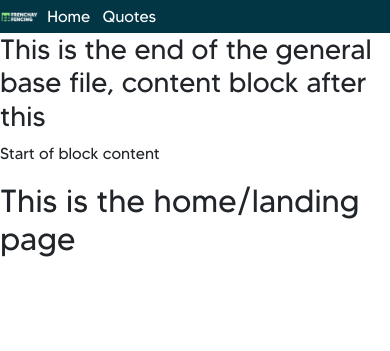
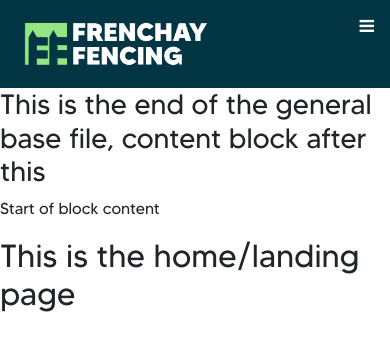
Before and after one commit to jackkeepin/Frenchay-Fencing-Management-Service, a Django app: page / in a window 390 px wide. Shown: the top 351 px of the page. Run offline with Django 3.2, Linux system fonts and the light colour scheme; some libraries are stand-ins or nearby versions.

Commit message:
Updates to navbar - needs overhaul

```diff
--- a/general/static/general/main.css
+++ b/general/static/general/main.css
@@ -41,3 +41,108 @@ body {
   max-width: 10%;
   max-height: 10%;
 }
+
+/* body {
+  margin: 0;
+  font-family: Arial, Helvetica, sans-serif;
+} */
+/* --------------------------------------------------------------------------------- */
+.topnav {
+  overflow: hidden;
+  background-color: #023644;
+  /* vertical-align: middle; */
+  /* display: flex; */
+  align-items: center;
+}
+
+.topnav a {
+  float: left;
+  /* display: inline; */
+  color: #ffffff;
+  text-align: center;
+  padding: 14px 16px;
+  text-decoration: none;
+  font-size: 17px;
+  /* vertical-align: middle; */
+  margin-left: auto;
+  /* order: 2; */
+}
+
+.topnav a:hover {
+  color: #92e782;
+  cursor: pointer;
+}
+
+/* .topnav a.active {
+  background-color: #4caf50;
+  color: white;
+} */
+
+.topnav .icon {
+  display: none;
+}
+
+@media screen and (max-width: 600px) {
+  .topnav a:not(:first-child) {
+    display: none;
+  }
+  .topnav a.icon {
+    float: right;
+    display: block;
+  }
+}
+
+@media screen and (max-width: 600px) {
+  .topnav.responsive {
+    position: relative;
+  }
+  .topnav.responsive .icon {
+    position: absolute;
+    right: 0;
+    top: 0;
+  }
+  .topnav.responsive a {
+    float: none;
+    display: block;
+    text-align: left;
+  }
+}
+
+/* .container {
+  width: 100%;
+  white-space: nowrap;
+} */
+/* @media only screen and (min-width: 1280px) {
+  #Container {
+    width: 95%;
+  }
+
+  #PageContent {
+    margin: 0px auto;
+    max-width: 100%;
+  }
+
+  #PageInfo {
+    max-width: 100%;
+  }
+
+  .InfoContent {
+    max-width: 100%;
+  }
+
+  .c640 {
+    width: 20%;
+  }
+
+  .c640 .box {
+    width: 100%;
+  }
+
+  #navigation {
+    width: auto;
+  }
+
+  .box {
+    float: none;
+  }
+} */
--- a/general/templates/general/base.html
+++ b/general/templates/general/base.html
@@ -2,27 +2,82 @@
 
 <!DOCTYPE html>
 <html lang="en">
+
     <head>
+        <meta charset="utf-8"/>
+        <meta name="viewport" content="width=device-width, initial-scale=1, shrink-to-fit=no" />
 
+        <link rel="stylesheet" href="https://cdnjs.cloudflare.com/ajax/libs/font-awesome/4.7.0/css/font-awesome.min.css">
+
+        <!-- <link rel="stylesheet" href="https://stackpath.bootstrapcdn.com/bootstrap/4.4.1/css/bootstrap.min.css" integrity="sha384-Vkoo8x4CGsO3+Hhxv8T/Q5PaXtkKtu6ug5TOeNV6gBiFeWPGFN9MuhOf23Q9Ifjh" crossorigin="anonymous"> -->
         <link rel="stylesheet" href="https://stackpath.bootstrapcdn.com/bootstrap/4.5.2/css/bootstrap.min.css" integrity="sha384-JcKb8q3iqJ61gNV9KGb8thSsNjpSL0n8PARn9HuZOnIxN0hoP+VmmDGMN5t9UJ0Z" crossorigin="anonymous">
+
         <link rel="stylesheet" href="{% static 'general/main.css' %}">
 
     </head>
 
     <body>
 
-        <div class="flex-container">
+        <!-- <div class="flex-container">
             <div class="topbar">
                 <img id="navbar_logo" src="{% static 'general/logosmall.jpg' %}" alt="Frenchay Fencing Logo">
                 <a id="title" href="{% url 'general-home' %}">Home</a>
                 <a id="anotherLink" href="{% url 'quote-home' %}">Quotes</a>
             </div>
-    </div>
+        </div> -->
+
+        <!-- <nav class="navbar navbar-light navbar-expand-md navigation-clean">
+            <div class="container" style="margin-left: 0; margin-right: 0;"><a class="navbar-brand" href="#"><img src="{% static 'general/logosmall.jpg' %}" style="height: 60px; width: 200px"></a><button data-toggle="collapse" data-target="#navcol-1" class="navbar-toggler"><span class="sr-only">Toggle navigation</span><span class="navbar-toggler-icon"></span></button>
+                <div class="collapse navbar-collapse" id="navcol-1">
+                    <ul class="navbar-nav ml-auto">
+                        <li class="nav-item"><a class="nav-link active" href="#">First Item</a></li>
+                        <li class="nav-item"><a class="nav-link" href="#">Second Item</a></li>
+                        <li class="nav-item"><a class="nav-link" href="#">Third Item</a></li>
+                        <li class="nav-item dropdown" style="float: right"><a aria-expanded="false" data-toggle="dropdown" class="dropdown-toggle nav-link" href="#">Dropdown </a>
+                            <div class="dropdown-menu"><a class="dropdown-item" href="#">First Item</a><a class="dropdown-item" href="#">Second Item</a><a class="dropdown-item" href="#">Third Item</a></div>
+                        </li>
+                    </ul>
+                </div>
+            </div>
+        </nav> -->
+
+        <div class="topnav" id="myTopnav">
+            <a href="#home" style="margin-left:0";><img src="{% static 'general/logosmall.jpg' %}" style="height: 60px; width: 200px; margin-right: 10px;"></a>
+            <a href="#news">News</a>
+            <a href="#contact">Contact</a>
+            <a href="#about">About</a>
+            <a href="javascript:void(0);" class="icon" onclick="myFunction()" id="burger">
+              <i class="fa fa-bars"></i>
+            </a>
+        </div>
 
         <h3>This is the end of the general base file, content block after this</h3>
 
         {% block content %}{% endblock %}
 
+        <!-- <script src="assets/js/jquery-3.5.1.min.js"></script>
+        <script src="assets/bootstrap/js/bootstrap.min.js"></script> -->
+
+        <script>
+            function myFunction() {
+              var x = document.getElementById("myTopnav");
+              if (x.className === "topnav") {
+                x.className += " responsive";
+
+                x.style.removeProperty("display");
+
+              } else {
+                x.className = "topnav";
+                x.style.setProperty("display", "flex");
+
+              }
+            }
+        </script>
+
+        <script src="https://code.jquery.com/jquery-3.4.1.slim.min.js" integrity="sha384-J6qa4849blE2+poT4WnyKhv5vZF5SrPo0iEjwBvKU7imGFAV0wwj1yYfoRSJoZ+n" crossorigin="anonymous"></script>
+        <script src="https://cdn.jsdelivr.net/npm/popper.js@1.16.0/dist/umd/popper.min.js" integrity="sha384-Q6E9RHvbIyZFJoft+2mJbHaEWldlvI9IOYy5n3zV9zzTtmI3UksdQRVvoxMfooAo" crossorigin="anonymous"></script>
+        <script src="https://stackpath.bootstrapcdn.com/bootstrap/4.4.1/js/bootstrap.min.js" integrity="sha384-wfSDF2E50Y2D1uUdj0O3uMBJnjuUD4Ih7YwaYd1iqfktj0Uod8GCExl3Og8ifwB6" crossorigin="anonymous"></script>
+
     </body>
 
 </html>
```
